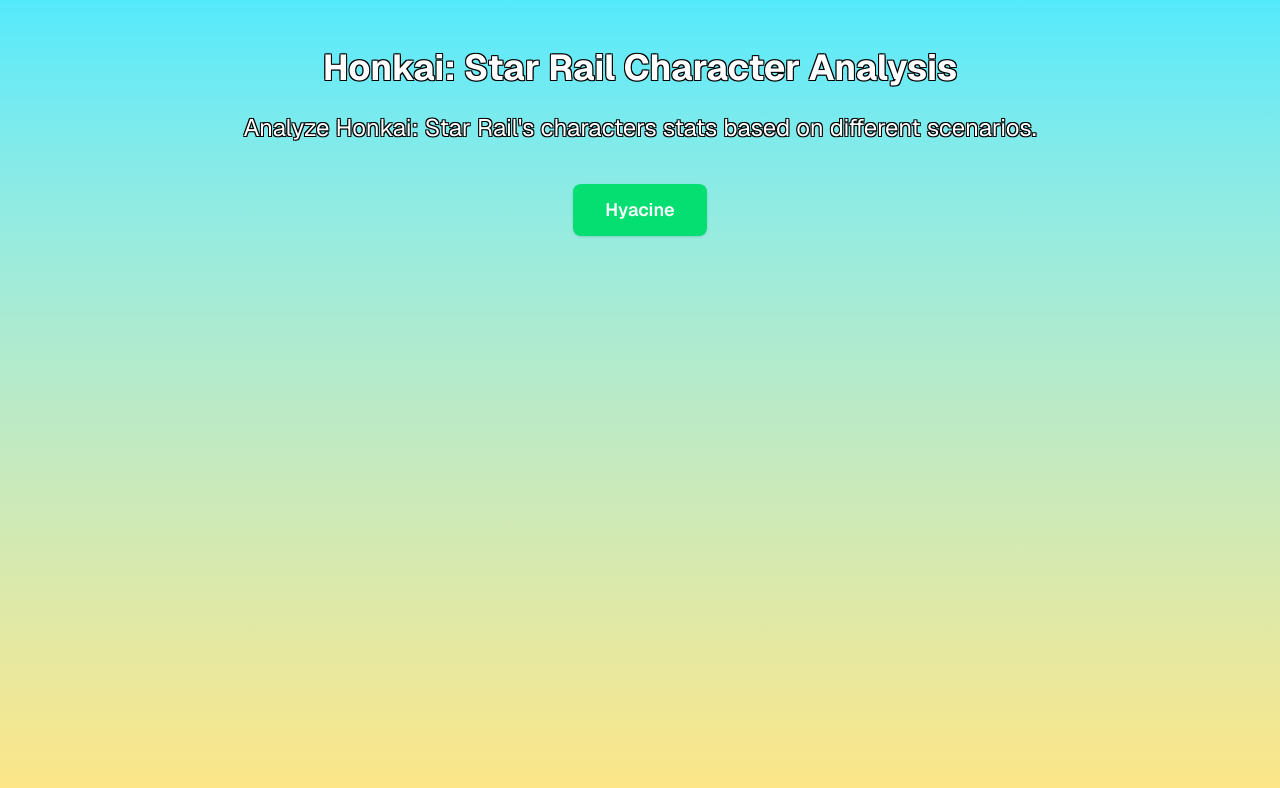
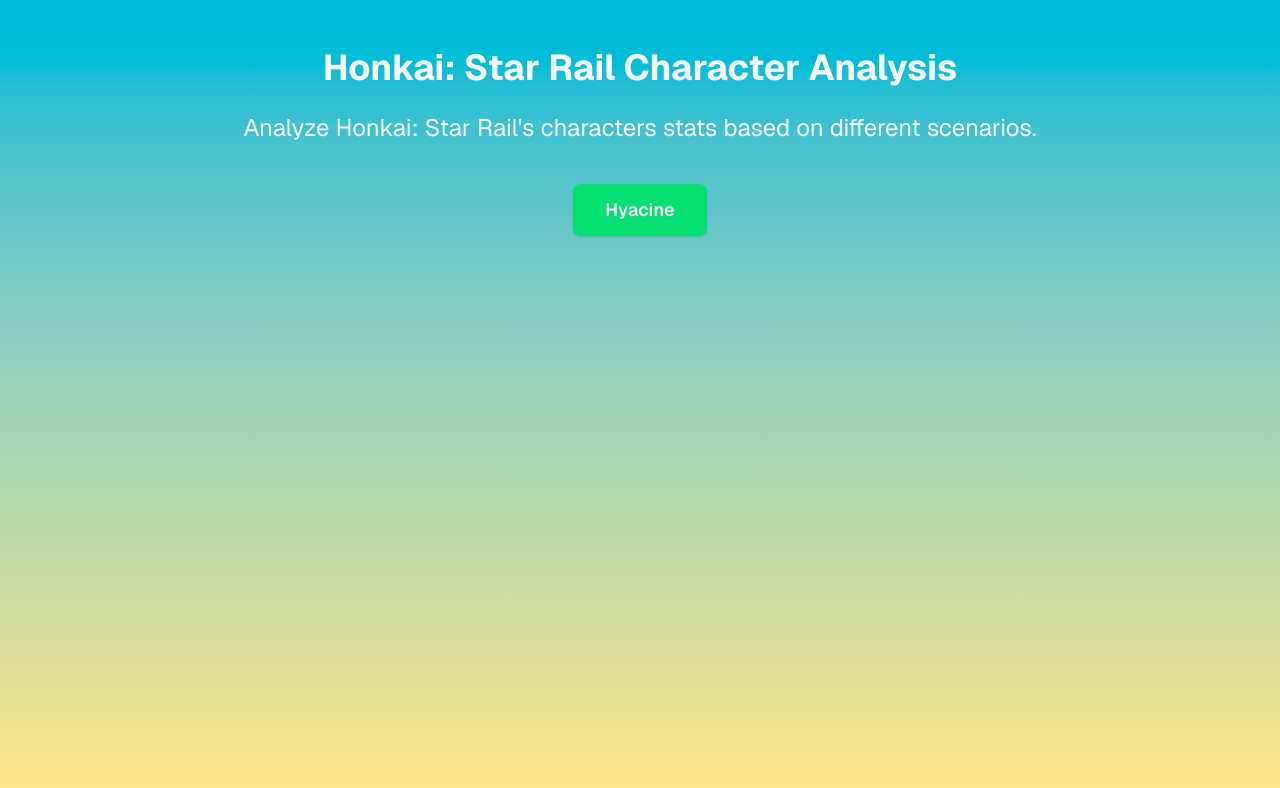
Before and after one commit to sakan811/honkai-star-rail-character-stats-analysis, a Next.js app in the folder visual_dashboard/: page / in a window 1280 px wide. Shown: the top 788 px of the page. Built offline with nearby package versions, Linux system fonts and the light colour scheme.

Commit message:
refactor: update background colors and text styles for consistency in home and hyacine pages

```diff
--- a/visual_dashboard/src/app/hyacine/page.tsx
+++ b/visual_dashboard/src/app/hyacine/page.tsx
@@ -61,7 +61,7 @@
   const formatHealingPercent = (value: number) => `${(value * 100).toFixed(0)}%`;
 
   return (
-    <div className="flex flex-col items-center p-6 w-full h-full min-h-screen bg-gradient-to-b from-cyan-300 to-amber-200">
+    <div className="flex flex-col items-center p-6 w-full h-full min-h-screen bg-gradient-to-b from-cyan-500 to-amber-200">
       <a
         href="/"
         className="self-start mb-4 bg-green-400 hover:bg-green-600 text-white font-medium rounded px-4 py-2 transition-colors duration-200"
--- a/visual_dashboard/src/app/page.tsx
+++ b/visual_dashboard/src/app/page.tsx
@@ -13,19 +13,17 @@
 
 export default function Home() {
   return (
-    <div className="min-h-screen bg-gradient-to-b from-cyan-300 to-amber-200">
+    <div className="min-h-screen bg-gradient-to-b from-cyan-500 to-amber-200">
       <main className="max-w-4xl mx-auto py-12 px-4 sm:px-8 font-sans">
-        <h1 className="text-3xl sm:text-4xl font-bold mb-6 text-center w-full text-white"
-          style={{ textShadow: '-1px -1px 0 #000, 1px -1px 0 #000, -1px 1px 0 #000, 1px 1px 0 #000' }}>
+        <h1 className="text-3xl sm:text-4xl font-bold mb-6 text-center w-full text-slate-50">
           Honkai: Star Rail Character Analysis
         </h1>
-        <p className="text-2xl mb-10 text-center text-white"
-          style={{ textShadow: '-1px -1px 0 #000, 1px -1px 0 #000, -1px 1px 0 #000, 1px 1px 0 #000' }}>
+        <p className="text-2xl mb-10 text-center text-slate-50">
           Analyze Honkai: Star Rail's characters stats based on different scenarios.
         </p>
         <div className="flex justify-center gap-4">
           <Link href="/hyacine">
-            <button className="bg-green-400 hover:bg-green-600 text-white font-semibold rounded-lg px-8 py-3 text-lg shadow transition-colors duration-200">
+            <button className="bg-green-400 hover:bg-green-600 text-slate-50 font-semibold rounded-lg px-8 py-3 text-lg shadow transition-colors duration-200">
               Hyacine
             </button>
           </Link>
```
